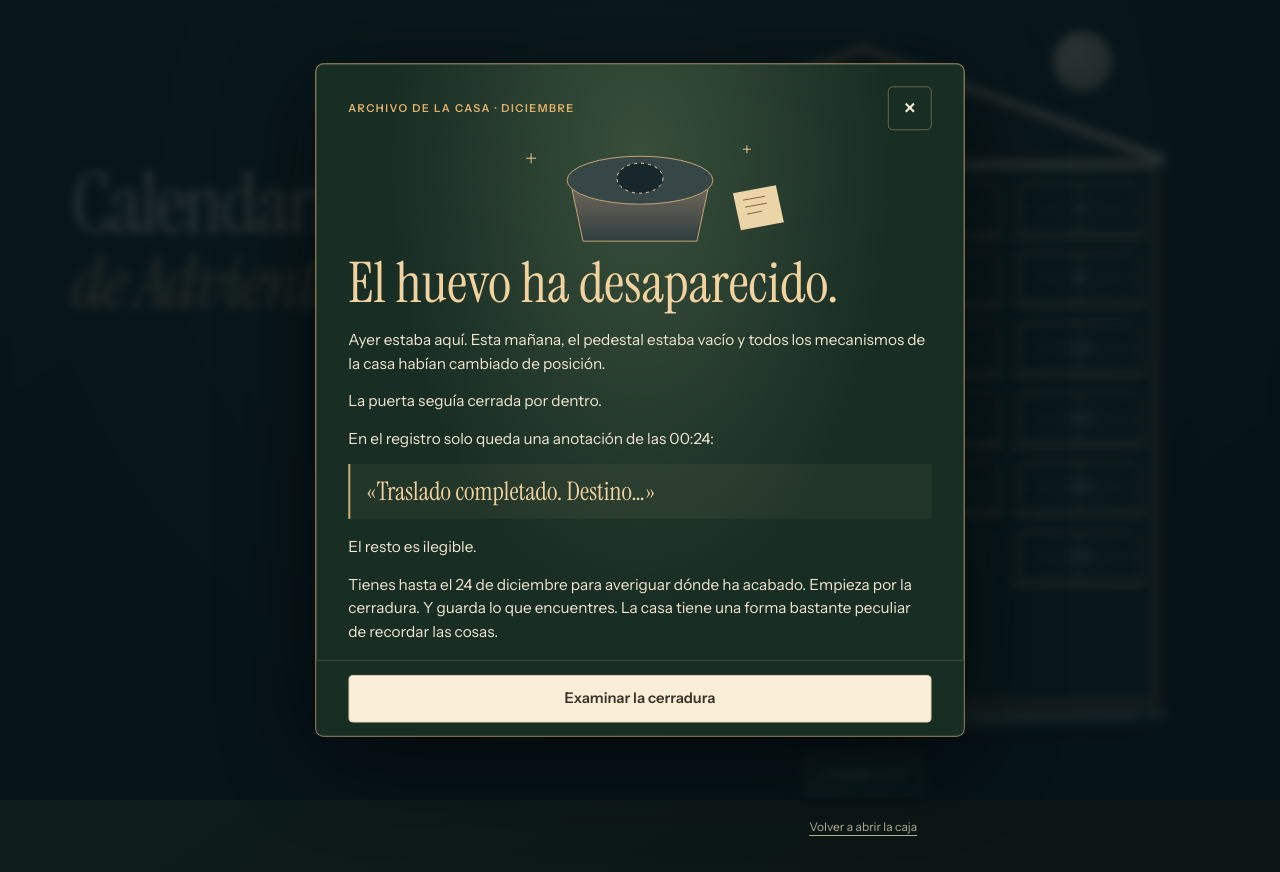
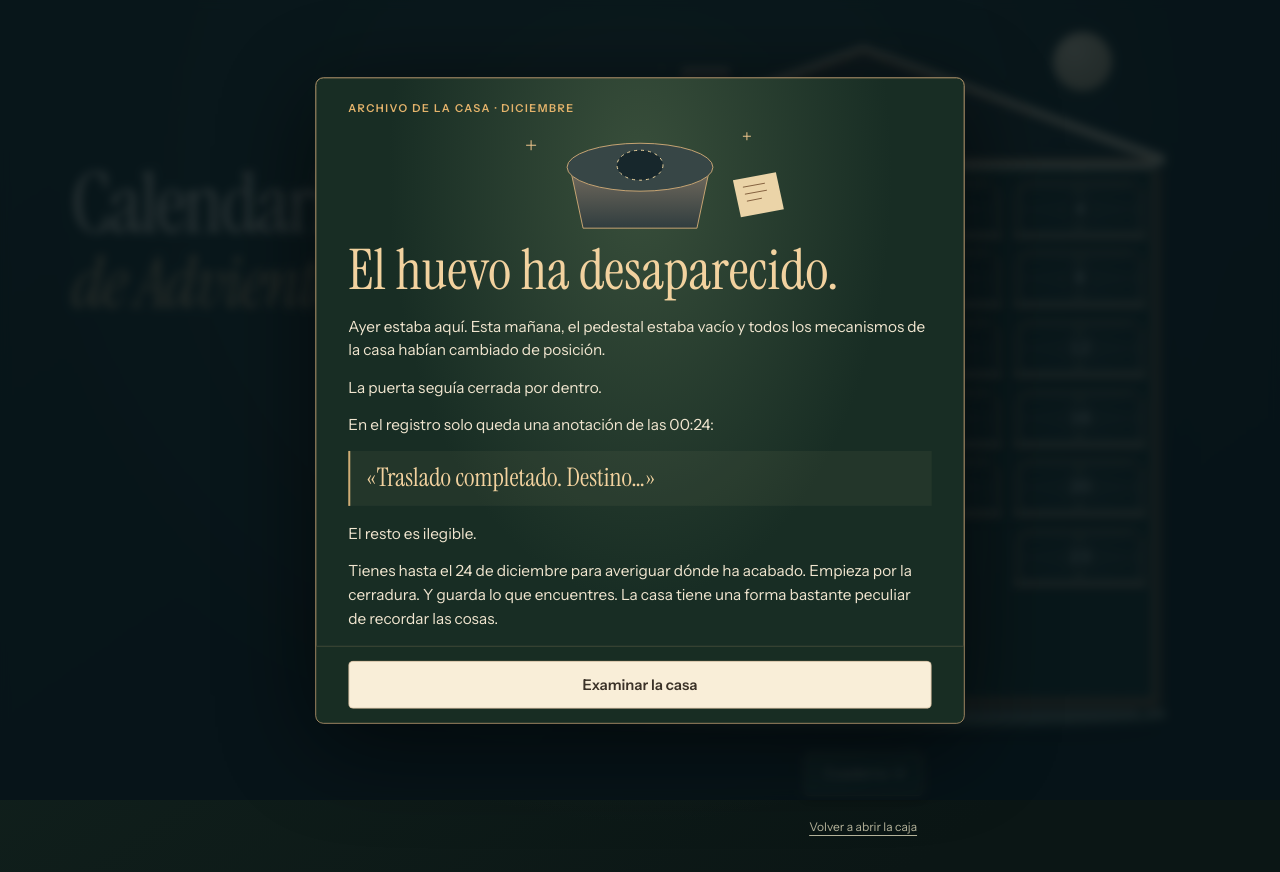
Before and after one commit to andrepane/calendario-adviento, a plain HTML site: page index.html in a window 1280 px wide. Both pictures are taken after a click on the button "Abrir el cierre de la caja". Drawn offline with Linux system fonts and the light colour scheme.

Commit message:
Cerrar la introducción con Examinar la casa sin abrir retos

```diff
--- a/app.js
+++ b/app.js
@@ -245,14 +245,12 @@ function verHistoria(){
   if(sorpresa.open)sorpresa.close();
   if(cuaderno.open)cuaderno.close();
   relato?.limpiar();
-  // Releer no cambia el progreso. El botón solo abre la cerradura si su fecha permite jugar.
+  // Cerrar o releer la historia devuelve a la casa sin abrir ninguna ventana.
   relato=ER.experiencias.historia(datos.experiencia,{
     guardar:()=>{avance.historiaVista=true;guardarProgreso();},
-    terminar:examinar=>{
+    terminar:()=>{
       diaDePrueba=undefined;
       continuarEntrada();
-      if(examinar&&['disponible','resuelta'].includes(ER.estado(1,hoy(),avance)))
-        setTimeout(()=>mostrarSorpresa(1,puertas.children[0]),0);
     }
   });
 }
--- a/calendario-publicado.js
+++ b/calendario-publicado.js
@@ -924,7 +924,7 @@ window.CALENDARIO_PUBLICADO = {
     "historiaActiva": true,
     "historiaTitulo": "El huevo ha desaparecido.",
     "historiaTexto": "Ayer estaba aquí. Esta mañana, el pedestal estaba vacío y todos los mecanismos de la casa habían cambiado de posición.\n\nLa puerta seguía cerrada por dentro.\n\nEn el registro solo queda una anotación de las 00:24:\n\n«Traslado completado. Destino…»\n\nEl resto es ilegible.\n\nTienes hasta el 24 de diciembre para averiguar dónde ha acabado. Empieza por la cerradura. Y guarda lo que encuentres. La casa tiene una forma bastante peculiar de recordar las cosas.",
-    "historiaBoton": "Examinar la cerradura",
+    "historiaBoton": "Examinar la casa",
     "revelacion": "El huevo ya tiene a alguien capaz de cuidarlo. Tu Tamagotchi te espera: la casa puede dar por terminado su turno."
   }
 };
--- a/escape-room.js
+++ b/escape-room.js
@@ -64,7 +64,7 @@
         historiaActiva: datos.experiencia?.historiaActiva === true,
         historiaTitulo: texto(datos.experiencia?.historiaTitulo),
         historiaTexto: texto(datos.experiencia?.historiaTexto),
-        historiaBoton: texto(datos.experiencia?.historiaBoton) || 'Examinar la cerradura',
+        historiaBoton: texto(datos.experiencia?.historiaBoton) || 'Examinar la casa',
         revelacion: texto(datos.experiencia?.revelacion),
         introduccion: datos.experiencia?.introduccion !== false,
         final: datos.experiencia?.final === true,
--- a/experiencias.css
+++ b/experiencias.css
@@ -186,7 +186,6 @@ html { scrollbar-gutter:stable; }
 html:has(.historia-entrada[open]) { overflow: hidden; }
 .cabecera-historia { display: flex; align-items: center; justify-content: space-between; gap: 12px; }
 .sello-historia { color: var(--ambar); font: 600 .68rem/1.5 var(--sans); letter-spacing: .14em; }
-.cerrar-historia { min-width: 44px; min-height: 44px; padding: 0; background: transparent; color: var(--marfil); border: 1px solid #bc9d6e80; border-radius: 50%; font-size: 1.4rem; cursor: pointer; }
 .pedestal-historia { max-width: 360px; margin: -.5rem auto 0; }
 .pedestal-historia svg { display: block; width: 100%; height: auto; }
 .historia-entrada h2 { margin: .3rem 0 1rem; color: #f3d3a0; font: 400 clamp(2.3rem, 7vw, 3.5rem)/1.02 var(--serif); text-wrap: balance; }
--- a/experiencias.js
+++ b/experiencias.js
@@ -221,18 +221,16 @@
     const dialogo=el('dialog','','historia-entrada');
     dialogo.setAttribute('aria-labelledby','titulo-historia');
     const cabecera=el('header','','cabecera-historia');
-    const cerrar=btn('×',()=>dialogo.close());cerrar.classList.add('cerrar-historia');cerrar.setAttribute('aria-label','Volver al calendario');
-    cabecera.append(el('p','ARCHIVO DE LA CASA · DICIEMBRE','sello-historia'),cerrar);
+    cabecera.append(el('p','ARCHIVO DE LA CASA · DICIEMBRE','sello-historia'));
     const dibujo=el('div','','pedestal-historia');
     dibujo.setAttribute('role','img');dibujo.setAttribute('aria-label','Un pedestal vacío, con la huella ovalada que dejó el huevo y una nota al lado');
     dibujo.innerHTML='<svg viewBox="0 0 360 128" aria-hidden="true"><defs><linearGradient id="piedra-historia" x2="0" y2="1"><stop stop-color="#776e60"/><stop offset="1" stop-color="#313e40"/></linearGradient></defs><path d="M110 58h140l-13 61H123z" fill="url(#piedra-historia)" stroke="#c7a574"/><ellipse cx="180" cy="58" rx="73" ry="24" fill="#384747" stroke="#c7a574"/><ellipse cx="180" cy="56" rx="23" ry="15" fill="#18282d" stroke="#efd6a1" stroke-dasharray="3 4"/><path d="M273 71l43-8 8 37-43 8z" fill="#ecd5a9"/><path d="M283 78l22-4m-20 11 22-4m-20 11 15-3" stroke="#866341"/><path d="M71 31v10m-5-5h10m211-13v8m-4-4h8" stroke="#f0c78e"/></svg>';
     const titulo=el('h2',config.historiaTitulo);titulo.id='titulo-historia';titulo.tabIndex=-1;
     const nota=el('div','','texto-historia');
     for(const parrafo of config.historiaTexto.split(/\n\s*\n/).filter(Boolean))nota.append(el(parrafo.startsWith('«')?'blockquote':'p',parrafo));
-    let examinar=false;
-    const pie=el('footer'),empezar=btn(config.historiaBoton||'Examinar la cerradura',()=>{examinar=true;guardar();dialogo.close();});
+    const pie=el('footer'),empezar=btn(config.historiaBoton||'Examinar la casa',()=>{guardar();dialogo.close();});
     pie.append(empezar);dialogo.append(cabecera,dibujo,titulo,nota,pie);document.body.append(dialogo);
-    dialogo.addEventListener('close',()=>{dialogo.remove();terminar(examinar);},{once:true});
+    dialogo.addEventListener('close',()=>{dialogo.remove();terminar();},{once:true});
     dialogo.showModal();dialogo.scrollTop=0;titulo.focus({preventScroll:true});
     return {limpiar:()=>{dialogo.remove();}};
   }
```
Also changed, not shown: 1 other file.
